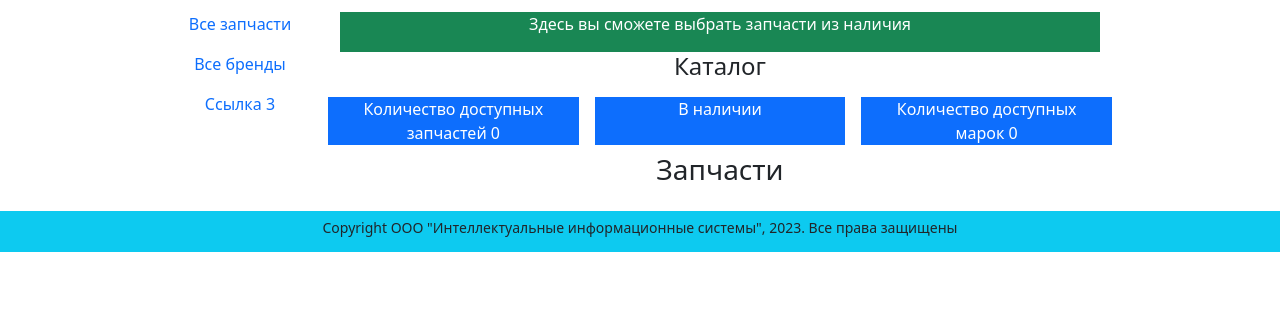
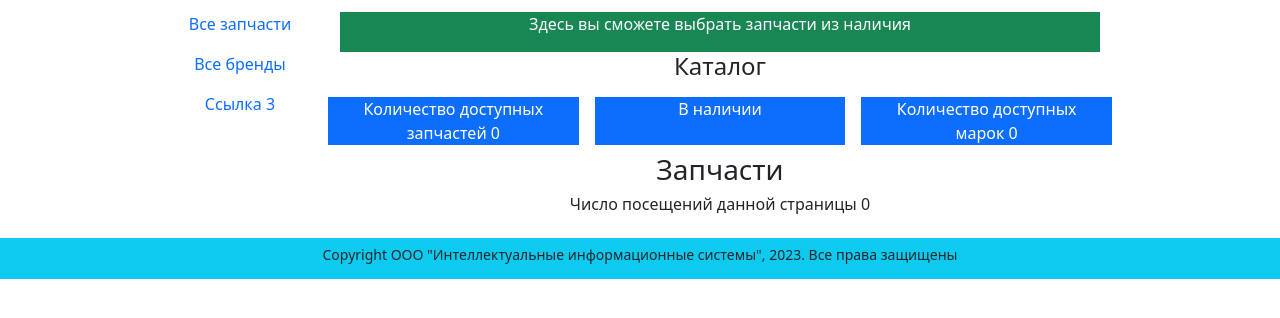
Before and after one commit to TOP-Python321/Moor_Diploma, a Django app: page / in a window 1280 px wide. Shown: the part 223-541 px from the top of the page. Run offline with Django 4.2, Linux system fonts and the light colour scheme; data that the repository does not hold is empty; some libraries are stand-ins or nearby versions.

Commit message:
Счетчик посещений

```diff
--- a/spare_parts/catalog/views.py
+++ b/spare_parts/catalog/views.py
@@ -28,12 +28,16 @@ def index(request):
     num_brand = Brand.objects.count()
     photo = Photo.objects.all()
 
+    num_visits = request.session.get('num_visits', 0)
+    request.session['num_visits'] = num_visits + 1
+
     context = {'text_head': text_head,
                'spares': spares,
                'num_spares': num_spares,
                'brand': brand,
                'num_brand': num_brand,
-               'photo': photo}
+               'photo': photo,
+               'num_visits': num_visits}
 
     return render(request, 'catalog/index.html', context)
 
--- a/spare_parts/templates/catalog/index.html
+++ b/spare_parts/templates/catalog/index.html
@@ -46,5 +46,8 @@
                 {% endfor %}
             </div>
         {% endif %}
+        <div class="row text-center text-dark lh-2">
+            <h6>Число посещений данной страницы {{ num_visits }}</h6>
+        </div>
     </div>
 {% endblock content %}
```
